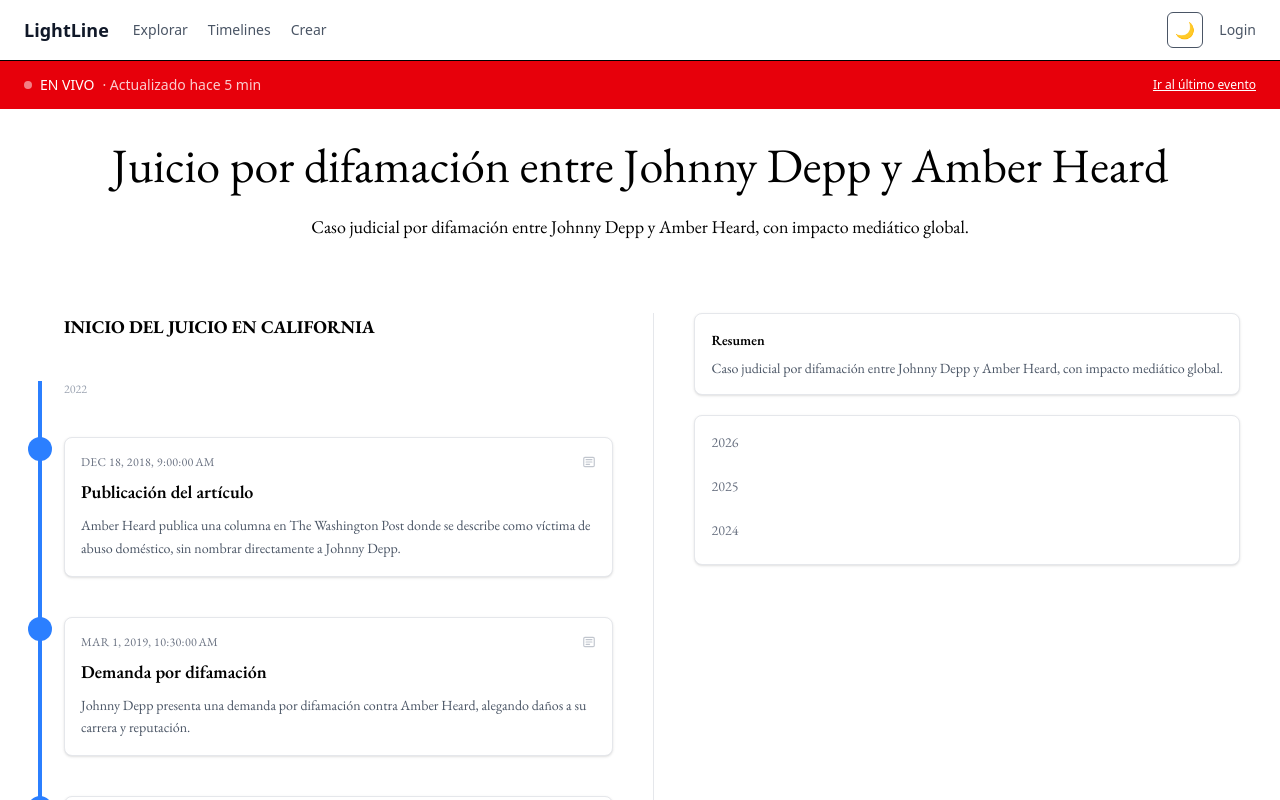
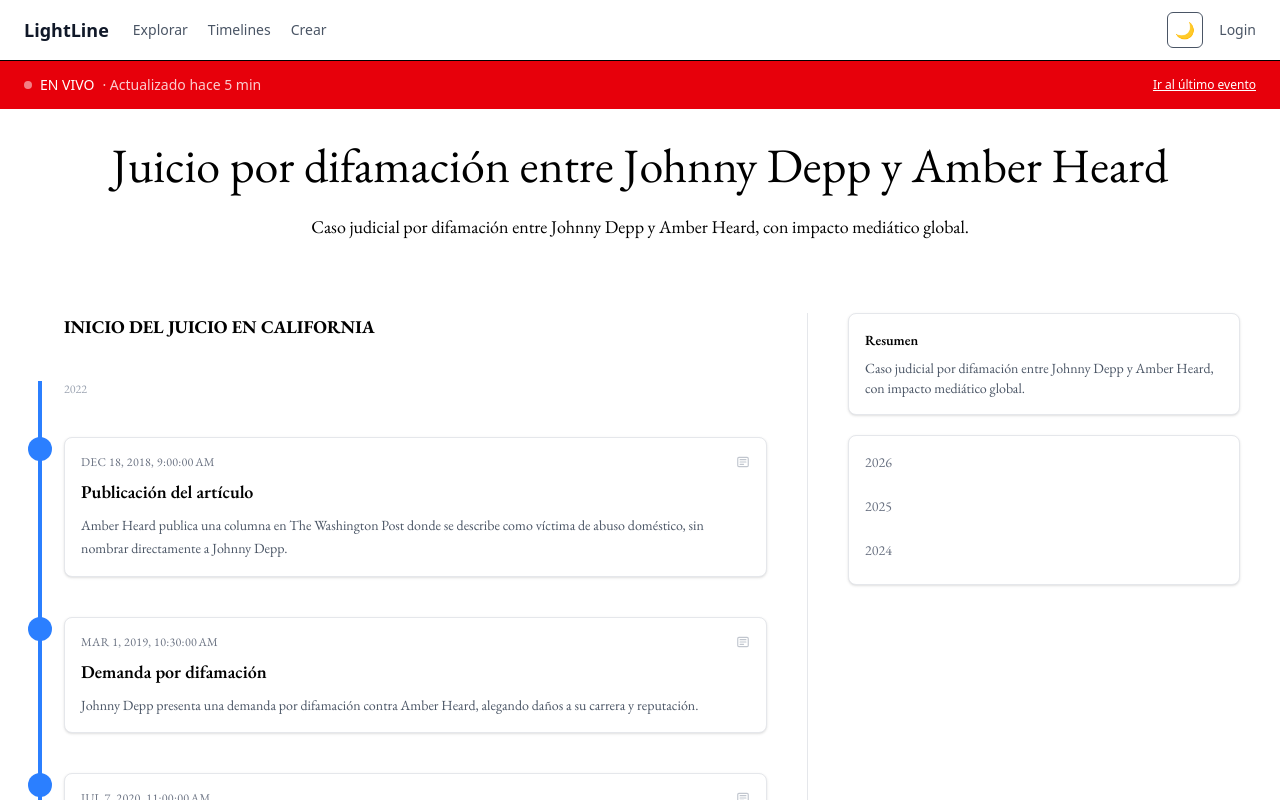
Before and after one commit to lightlinecom/lightline.front, an Angular app: page /story/1/timeline/1 in a window 1280 px wide. Shown: the top 800 px of the page. Built offline with nearby package versions, Linux system fonts and the light colour scheme.

Commit message:
add sizes for devices

```diff
--- a/src/app/components/timeline/timeline.html
+++ b/src/app/components/timeline/timeline.html
@@ -3,7 +3,7 @@
   <div class="grid grid-cols-1 lg:grid-cols-[1fr_auto]">
 
     <!-- Timeline -->
-    <div id="timeline" class="lg:border-r lg:pr-10 lg:border-gray-200 lg:max-w-3xl">
+    <div id="timeline" class="md:w-2xl lg:w-3xl lg:border-r lg:pr-10 lg:border-gray-200">
 
       <div class="ml-6 font-lightline text-lg font-bold uppercase mb-10">
         Inicio del juicio en California
--- a/src/app/shared/components/header/header.html
+++ b/src/app/shared/components/header/header.html
@@ -1,5 +1,5 @@
 <header class="bg-white border-b">
-  <div class="max-w-7xl mx-auto px-6 py-3 flex items-center justify-between">
+  <div class="lg:max-w-7xl lg:mx-auto px-6 py-3 flex items-center justify-between">
 
     <!-- Left -->
     <div class="flex items-center gap-6">
```
